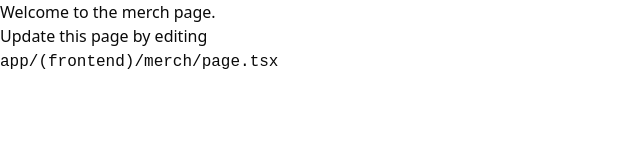
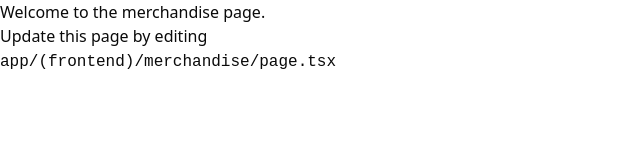
Before and after one commit to UoaWDCC/aucc, a Next.js app: page /merchandise in a window 1280 px wide. Shown: the top 160 px of the page, without its empty margins (0-640 px from the left). Built offline with nearby package versions, Linux system fonts and the light colour scheme.

Commit message:
fix some typos

```diff
--- a/src/app/(frontend)/merchandise/page.tsx
+++ b/src/app/(frontend)/merchandise/page.tsx
@@ -1,11 +1,11 @@
-export default async function MerchPage() {
+export default async function MerchandisePage() {
   return (
     <div>
       <div>
-        <h1>Welcome to the merch page.</h1>
+        <h1>Welcome to the merchandise page.</h1>
         <p>Update this page by editing</p>
         <a>
-          <code>app/(frontend)/merch/page.tsx</code>
+          <code>app/(frontend)/merchandise/page.tsx</code>
         </a>
       </div>
     </div>
```
